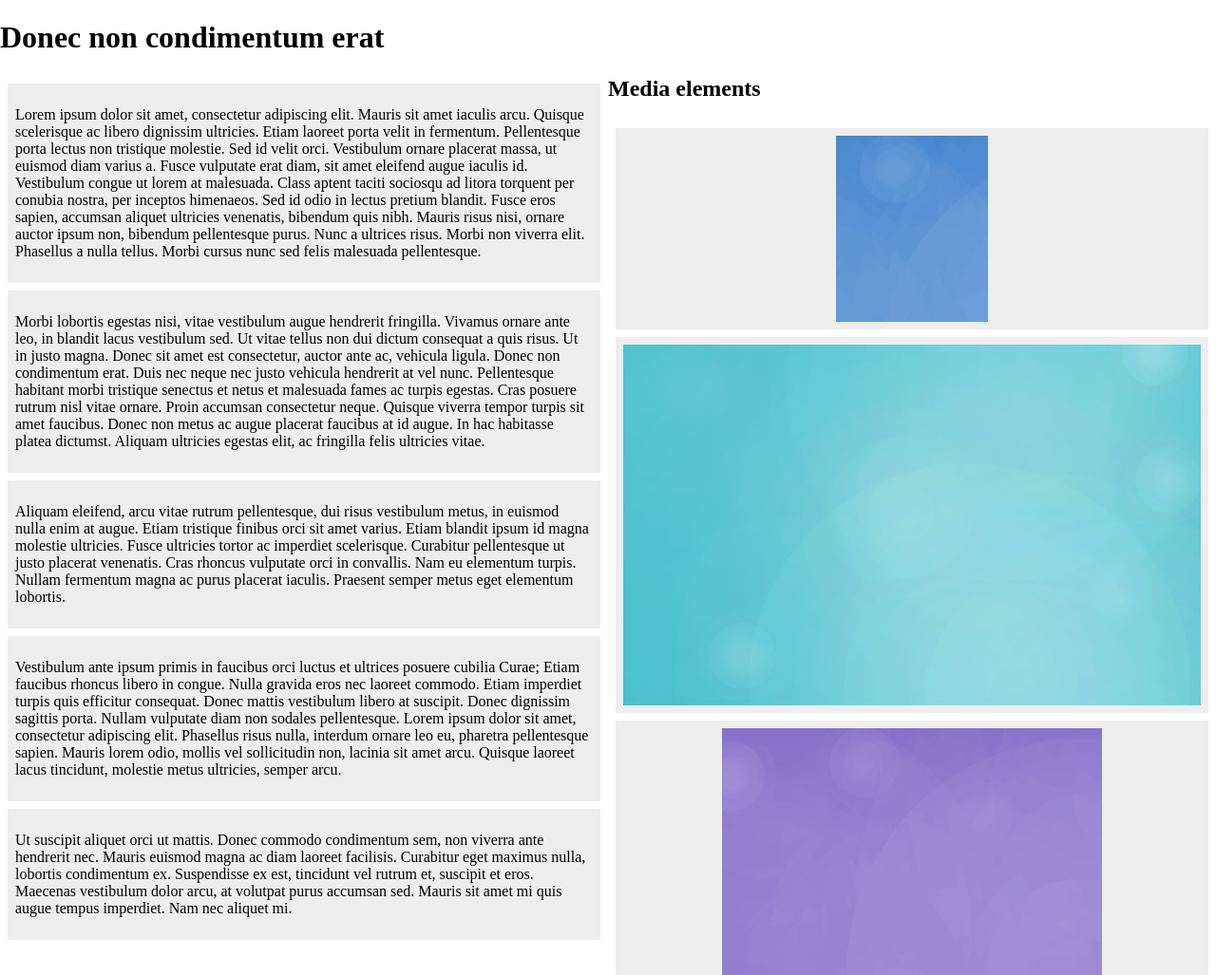
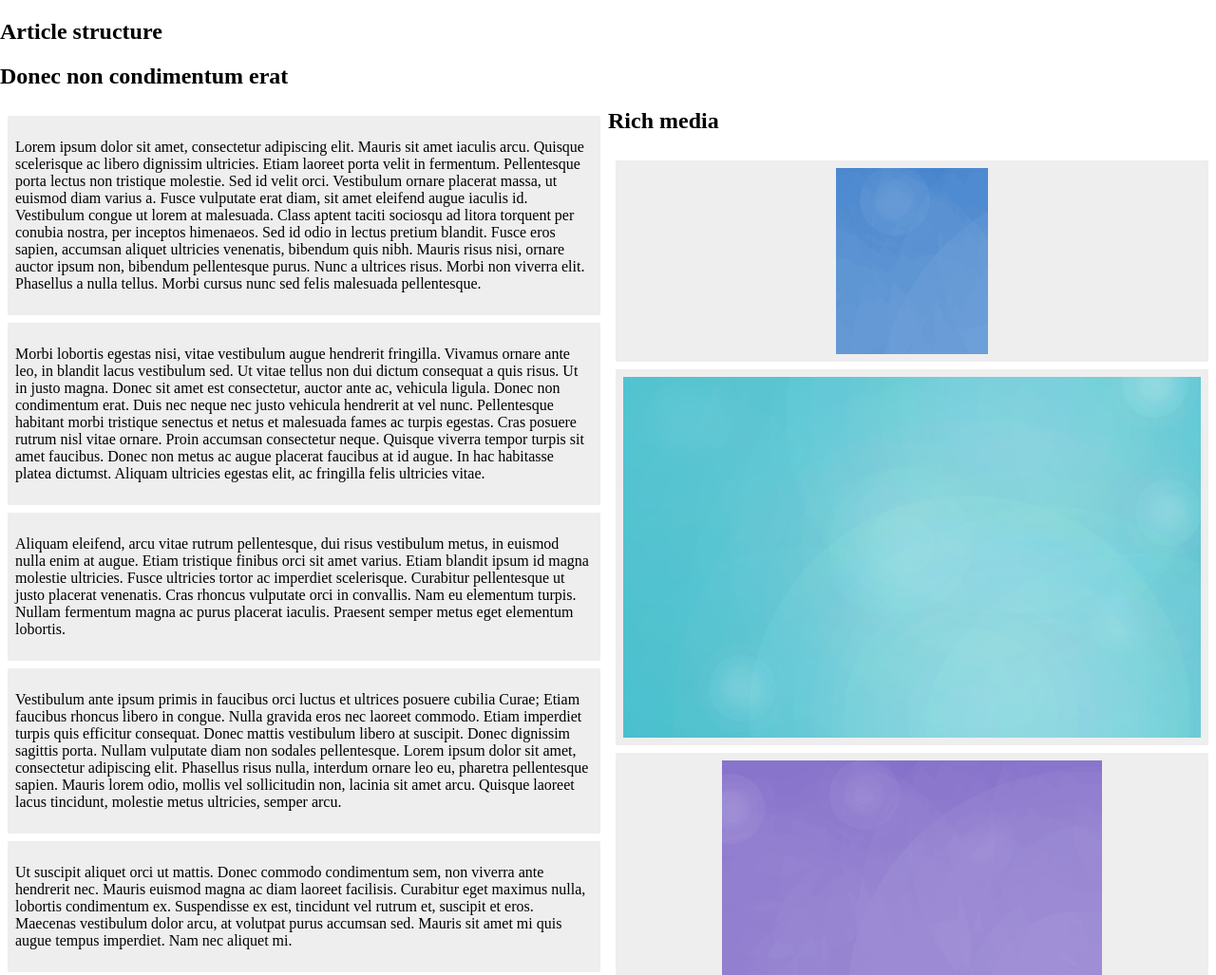
Before and after one commit to ohanhi/responsive-article-editor, a website: page index.html in a window 1280 px wide. Shown: the top 1027 px of the page at 95% size. Drawn offline with nearby package versions, Linux system fonts and the light colour scheme.

Commit message:
Add headers for columns

```diff
--- a/index.html
+++ b/index.html
@@ -8,14 +8,18 @@
 
   <link rel="stylesheet" href="libs/jquery-ui/jquery-ui.min.css">
   <link rel="stylesheet" href="libs/jquery-ui/jquery-ui.structure.min.css">
-
+  <link href='http://fonts.googleapis.com/css?family=Open+Sans:400,300' rel='stylesheet' type='text/css'>
   <link rel="stylesheet" href="css/main.css">
 </head>
 <body>
 
-  <div class="container">
+  <section class="container">
+
+    <header class="headline--ui">
+      <h2>Article structure</h2>
+    </header>
     <h1>Donec non condimentum erat</h1>
-    <section id="editor" class="js-sortable-container">
+    <div id="editor" class="js-sortable-container">
       <ul>
         <li>
           <p>Lorem ipsum dolor sit amet, consectetur adipiscing elit. Mauris sit amet iaculis arcu. Quisque scelerisque ac libero dignissim ultricies. Etiam laoreet porta velit in fermentum. Pellentesque porta lectus non tristique molestie. Sed id velit orci. Vestibulum ornare placerat massa, ut euismod diam varius a. Fusce vulputate erat diam, sit amet eleifend augue iaculis id. Vestibulum congue ut lorem at malesuada. Class aptent taciti sociosqu ad litora torquent per conubia nostra, per inceptos himenaeos. Sed id odio in lectus pretium blandit. Fusce eros sapien, accumsan aliquet ultricies venenatis, bibendum quis nibh. Mauris risus nisi, ornare auctor ipsum non, bibendum pellentesque purus. Nunc a ultrices risus. Morbi non viverra elit. Phasellus a nulla tellus. Morbi cursus nunc sed felis malesuada pellentesque.</p>
@@ -33,18 +37,20 @@
           <p>Ut suscipit aliquet orci ut mattis. Donec commodo condimentum sem, non viverra ante hendrerit nec. Mauris euismod magna ac diam laoreet facilisis. Curabitur eget maximus nulla, lobortis condimentum ex. Suspendisse ex est, tincidunt vel rutrum et, suscipit et eros. Maecenas vestibulum dolor arcu, at volutpat purus accumsan sed. Mauris sit amet mi quis augue tempus imperdiet. Nam nec aliquet mi.</p>
         </li>
       </ul>
-    </section>
-  </div>
-  <div class="container">
-    <h2>Media elements</h2>
-    <section id="drawer" class="js-sortable-container">
+    </div>
+  </section>
+  <section class="container">
+    <header class="headline--ui">
+      <h2>Rich media</h2>
+    </header>
+    <div id="drawer" class="js-sortable-container">
       <ul>
         <li><img src="img/example-03.png" alt=""></li>
         <li><img src="img/example-01.png" alt=""></li>
         <li><img src="img/example-02.png" alt=""></li>
       </ul>
-    </section>
-  </div>
+    </div>
+  </section>
 
   <script src="js/main.js"></script>
 </body>
```
